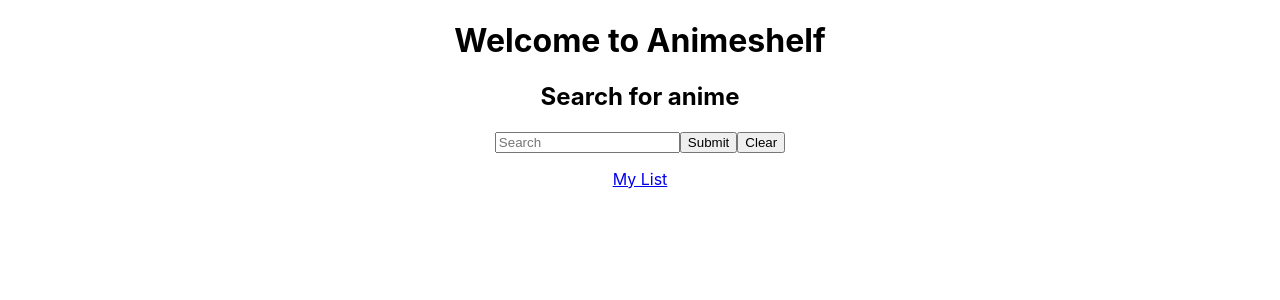
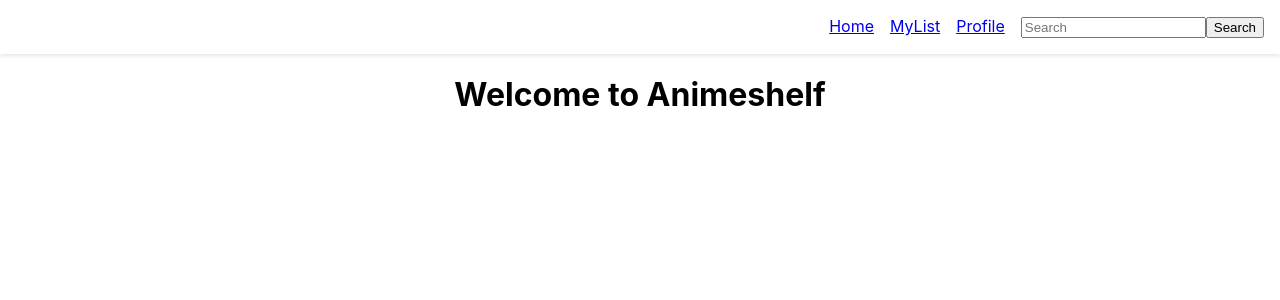
Before and after one commit to Jenushan44/AnimeNetwork, a React (Create React App) app in the folder frontend/: page / in a window 1280 px wide. Shown: the top 300 px of the page. Built offline with nearby package versions, Linux system fonts and the light colour scheme.

Commit message:
Navigation Bar added

```diff
--- a/frontend/src/App.css
+++ b/frontend/src/App.css
@@ -32,7 +32,21 @@
   from {
     transform: rotate(0deg);
   }
+
   to {
     transform: rotate(360deg);
   }
 }
+
+.navbar {
+  position: sticky;
+  top: 0;
+  background-color: white;
+  z-index: 1000;
+  display: flex;
+  justify-content: flex-end;
+  /*Moves navbar links right */
+  gap: 1rem;
+  padding: 1rem;
+  box-shadow: 0 2px 4px rgba(0, 0, 0, 0.1);
+}
--- a/frontend/src/App.js
+++ b/frontend/src/App.js
@@ -2,16 +2,17 @@
 import './App.css';
 import React from 'react';
 import { BrowserRouter as Router, Routes, Route, Link } from 'react-router-dom';
-import SearchBar from './SearchBar.js';
 import DetailPage from './DetailPage.js';
 import { useState, useEffect } from 'react';
+import NavBar from "./NavBar";
+import SearchResults from "./SearchResults";
+
+
 
 function Home() {
   return (
     <div className="App">
       <h1>Welcome to Animeshelf</h1>
-      <SearchBar />
-      <Link to='/list'>My List</Link>
     </div>
   );
 }
@@ -162,7 +163,6 @@
 
         </div>
       ))}
-      <Link to="/">Back to Home</Link>
     </div>
   );
 }
@@ -170,11 +170,13 @@
 function App() {
   return (
     <Router>
+      <NavBar /> { }
       <Routes>
         <Route path="/" element={<Home />} />
         <Route path="/list" element={<List />} />
         <Route path="/details/:id" element={<DetailPage />} />
         <Route path="/profile" element={<ProfilePage />} />
+        <Route path="/results" element={<SearchResults />} /> { }
       </Routes>
     </Router>
   );
--- a/frontend/src/DetailPage.js
+++ b/frontend/src/DetailPage.js
@@ -1,5 +1,6 @@
 import React, { useState, useEffect } from "react";
 import { useParams, Link } from "react-router-dom";
+import SearchResults from "./SearchResults";
 
 
 const query = `
--- /dev/null
+++ b/frontend/src/NavBar.js
@@ -0,0 +1,37 @@
+import { Link, useNavigate } from "react-router-dom";
+import "./App.css";
+import { useState } from 'react'
+import SearchResults from "./SearchResults";
+
+
+function NavBar() {
+  const [anime, setAnime] = useState(""); // Holds text typed into search bar
+  const navigate = useNavigate(); //Redirects user to different route
+
+  const submitHandle = (event) => {
+    event.preventDefault();
+    if (!anime.trim()) return;
+    navigate(`/results?query=${encodeURIComponent(anime)}`); // Redirect to result page
+    setAnime(""); // Clear search bar
+  };
+
+  return (
+    <nav className="navbar">
+      <Link to="/">Home</Link>
+      <Link to="/list">MyList</Link>
+      <Link to="/profile">Profile</Link>
+
+      <form onSubmit={submitHandle} className="nav-search">
+        <input
+          type="text"
+          placeholder="Search"
+          value={anime}
+          onChange={(e) => setAnime(e.target.value)}
+        />
+        <button type="submit">Search</button>
+      </form>
+    </nav>
+  );
+}
+
+export default NavBar;
--- a/frontend/src/SearchBar.js
+++ /dev/null
@@ -1,100 +0,0 @@
-import React, { useState } from "react";
-import { Link } from "react-router-dom";
-
-function SearchBar() {
-  const [anime, setAnime] = useState("");
-  const [submitted, setSubmitted] = useState("");
-  const [sAnime, setAnime2] = useState([]);
-
-  const query = `
-    query ($search: String) {
-      Page(perPage: 5) {
-        media(search: $search, type: ANIME) {
-          id
-          title {
-            romaji
-          }
-          episodes
-          format
-          coverImage {
-            large
-          }
-        }
-      }
-    }
-  `;
-
-  const handleSubmit = async (e) => {
-    e.preventDefault();
-
-    const variables = {
-      search: anime
-    };
-
-    try {
-      const result = await fetch("https://graphql.anilist.co", {
-        method: "POST",
-        headers: {
-          "Content-Type": "application/json",
-          Accept: "application/json"
-        },
-        body: JSON.stringify({
-          query: query,
-          variables: variables
-        })
-      });
-
-      const json = await result.json();
-      setAnime2(json.data.Page.media);
-      setSubmitted(anime);
-    } catch (err) {
-      console.error("Error fetching data:", err);
-    }
-  };
-
-  return (
-    <form onSubmit={handleSubmit}>
-      <h2>Search for anime</h2>
-
-      <input
-        placeholder="Search"
-        value={anime}
-        onChange={(e) => setAnime(e.target.value)}
-      />
-
-      <button type="submit">Submit</button>
-
-      <button
-        type="button"
-        onClick={() => {
-          setAnime("");
-          setSubmitted("");
-          setAnime2([]);
-        }}
-      >
-        Clear
-      </button>
-
-      {submitted && <p>You searched for: {submitted}</p>}
-
-      <ul>
-        {sAnime.map((anime) => (
-          <li key={anime.id}>
-            <Link to={`/details/${anime.id}`}>
-              <img
-                src={anime.coverImage.large}
-                alt={anime.title.romaji}
-                width="100"
-              />
-              <p>
-                {anime.title.romaji} — {anime.episodes} episodes
-              </p>
-            </Link>
-          </li>
-        ))}
-      </ul>
-    </form>
-  );
-}
-
-export default SearchBar;
--- /dev/null
+++ b/frontend/src/SearchResults.js
@@ -0,0 +1,77 @@
+import React, { useEffect, useState } from "react";
+import { Link, useSearchParams } from "react-router-dom";
+
+function SearchResults() {
+  const [searchParams] = useSearchParams();
+  const query = searchParams.get("query");
+  const [results, setResults] = useState([]);
+
+  const qlQuery = `
+    query ($search: String) {
+      Page(perPage: 5) {
+        media(search: $search, type: ANIME) {
+          id
+          title {
+            romaji
+          }
+          episodes
+          format
+          coverImage {
+            large
+          }
+        }
+      }
+    }
+  `;
+
+  useEffect(() => {
+    if (!query) return;
+
+    const fetchData = async () => {
+      const response = await fetch("https://graphql.anilist.co", {
+        method: "POST",
+        headers: {
+          "Content-Type": "application/json",
+          Accept: "application/json",
+        },
+        body: JSON.stringify({
+          query: qlQuery,
+          variables: { search: query },
+        }),
+      });
+
+      const json = await response.json();
+      setResults(json.data.Page.media);
+    };
+
+    fetchData();
+  }, [query]);
+
+
+
+
+
+  return (
+    <div>
+      <h2>You searched for: {query}</h2>
+      <ul>
+        {results.map((anime) => (
+          <li key={anime.id}>
+            <Link to={`/details/${anime.id}`}>
+              <img
+                src={anime.coverImage.large}
+                alt={anime.title.romaji}
+                width="100"
+              />
+              <p>
+                {anime.title.romaji} — {anime.episodes} episodes
+              </p>
+            </Link>
+          </li>
+        ))}
+      </ul>
+    </div>
+  );
+}
+
+export default SearchResults;
```
